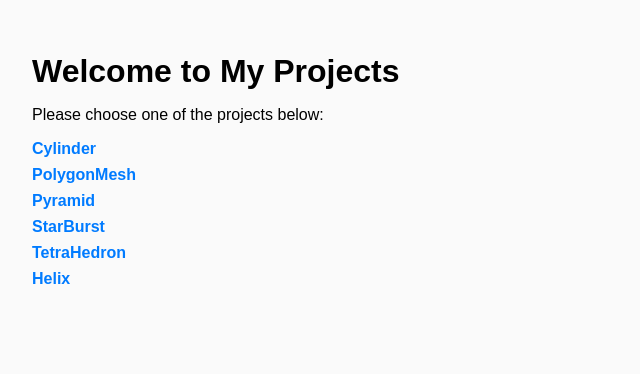
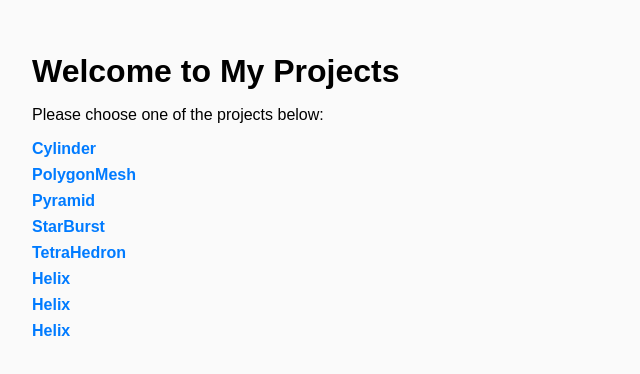
Before and after one commit to welsmore54/CISC-0681, a website: page index.html in a window 1280 px wide. Shown: the whole page, without its empty margins (0-640 px from the left). Drawn offline with Linux system fonts and the light colour scheme.

Commit message:
Update index.html

```diff
--- a/index.html
+++ b/index.html
@@ -41,6 +41,8 @@
     <li><a href="StarBurst/">StarBurst</a></li>
     <li><a href="TetraHedron/">TetraHedron</a></li>
     <li><a href="Helix/">Helix</a></li>
+    <li><a href="Random Boxes/">Helix</a></li>
+    <li><a href="Nested Tori Rings/">Helix</a></li>
   </ul>
 </body>
 </html>
```
